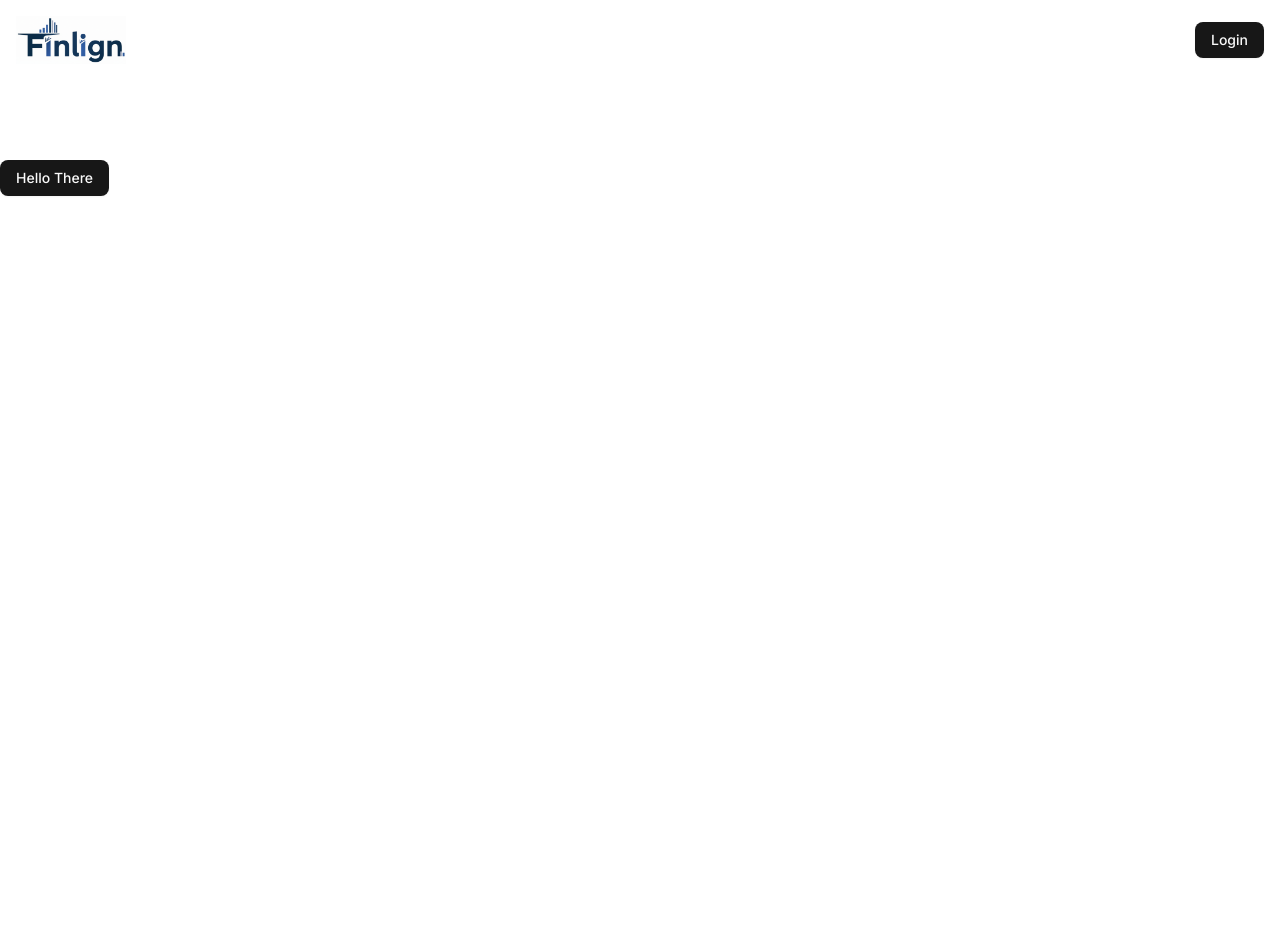
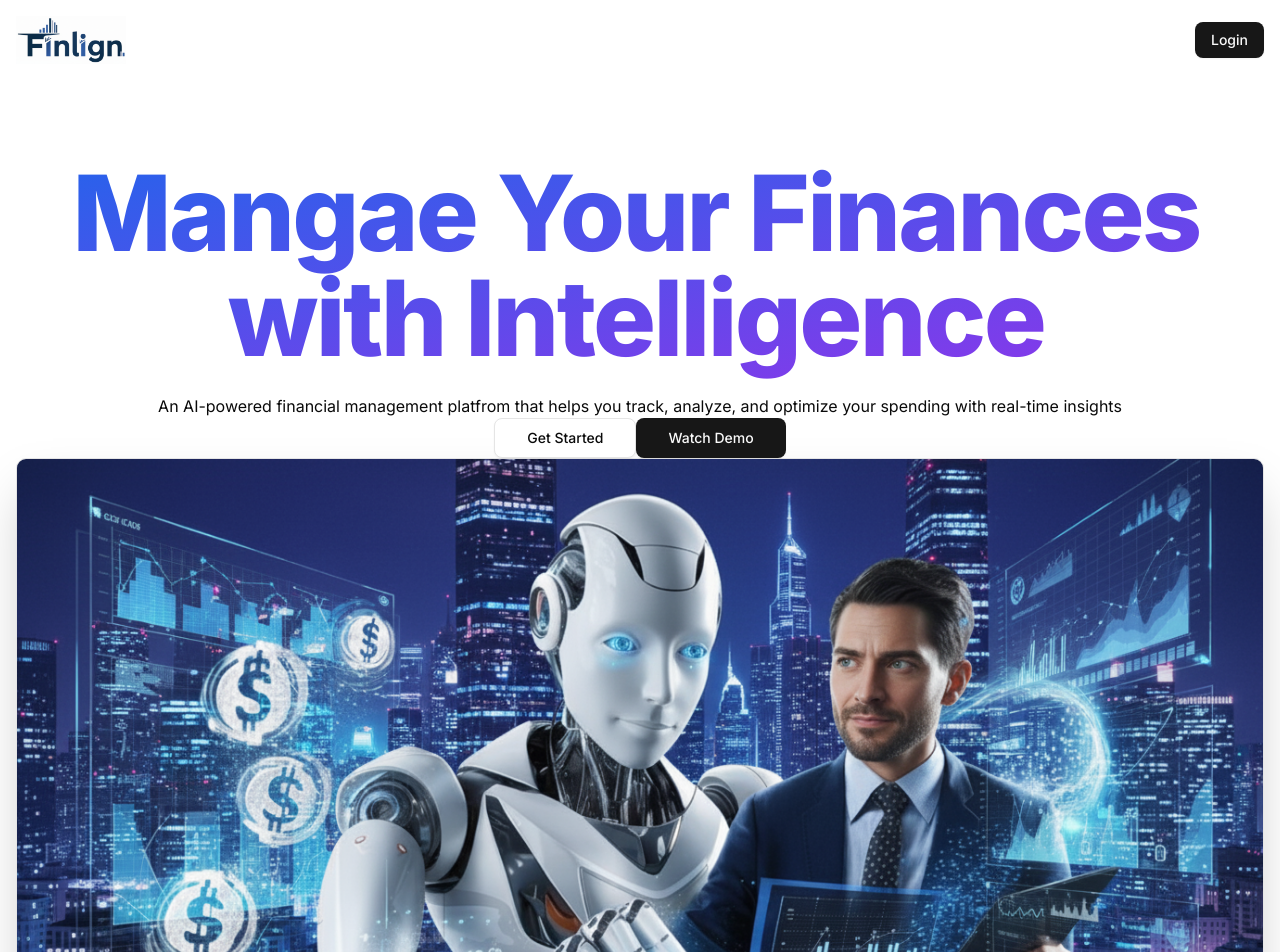
Before and after one commit to Durjoy-kundu/finlign, a Next.js app: page / in a window 1280 px wide. Shown: the top 952 px of the page. Built offline with nearby package versions, Linux system fonts and the light colour scheme; no server answers.

Commit message:
hero section

```diff
--- a/app/globals.css
+++ b/app/globals.css
@@ -1,5 +1,12 @@
+
+@tailwind utilities;
+
+
+
 @import "tailwindcss";
 @import "tw-animate-css";
+
+
 
 @custom-variant dark (&:is(.dark *));
 
@@ -120,3 +127,28 @@
     @apply bg-background text-foreground;
   }
 }
+
+@layer utilities{
+
+  /* .gradient{
+    @apply bg-gradient-to-br from-blue-600 to-purple-600;
+  }
+
+  .gradient-title{
+      @apply gradient font-extrabold tracking-tighter pr-2 pb-2 text-transparent bg-clip-text;
+  } */
+
+   .gradient {
+    background-image: linear-gradient(to bottom right, rgb(37 99 235), rgb(147 51 234));
+  }
+
+  .gradient-title {
+    background-image: linear-gradient(to bottom right, rgb(37 99 235), rgb(147 51 234));
+    font-weight: 800;
+    letter-spacing: -0.025em;
+    padding-right: 0.5rem;
+    padding-bottom: 0.5rem;
+    color: transparent;
+    background-clip: text;
+  }
+}
--- a/app/page.jsx
+++ b/app/page.jsx
@@ -1,10 +1,13 @@
-import { Button } from "@/components/ui/button";
-import Image from "next/image";
+"use client"
+import HeroSection from "@/components/hero";
+
 
 export default function Home() {
   return (
     <div className="mt-40">
-      <Button>Hello There</Button>
+
+      <HeroSection />
+
     </div>
   );
 }
--- /dev/null
+++ b/components/hero.jsx
@@ -0,0 +1,44 @@
+
+"use client"
+import React from 'react'
+import Link from 'next/link'
+import { Button } from './ui/button'
+import Image from 'next/image'
+
+
+const HeroSection= () => {
+  return (
+    <div className='pb-20 px-4'>
+        <div className='container mx-auto text-center'>
+        <h1 className='text-5xl md:text-8xl lg:text-[105px] pb-6 gradient-title'>
+            Mangae Your Finances <br /> with Intelligence
+        </h1>
+        <p>
+            {" "}
+            An AI-powered financial management platfrom that helps you track, analyze, and optimize your spending with real-time insights
+        </p>
+
+
+        <div>
+            <Link href="/dashboard">
+            <Button size="lg" className="px-8" variant={'outline'}>Get Started</Button>
+            </Link>
+
+             <Link href="/dashboard">
+            <Button size="lg" className="px-8">Watch Demo</Button>
+            </Link>
+        </div>
+        <div>
+            <div>
+                <Image src='/banner.png' width={1280} height={720} alt="banner"
+                className="rounded-lg shadow-2xl border mx-auto"/>
+                priority
+                </div>
+            </div>
+        </div>
+    </div>
+
+  )
+}
+
+export default HeroSection
```
Also changed, not shown: public/banner.png (added).
